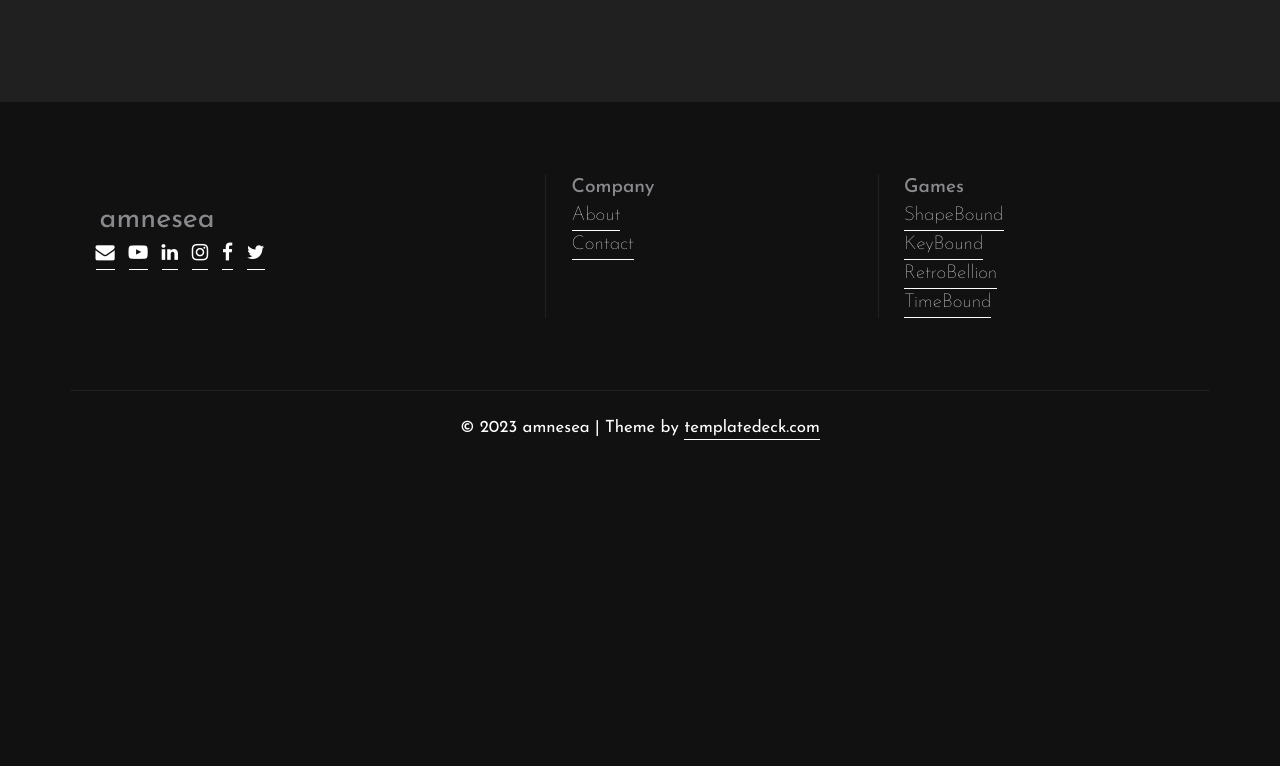
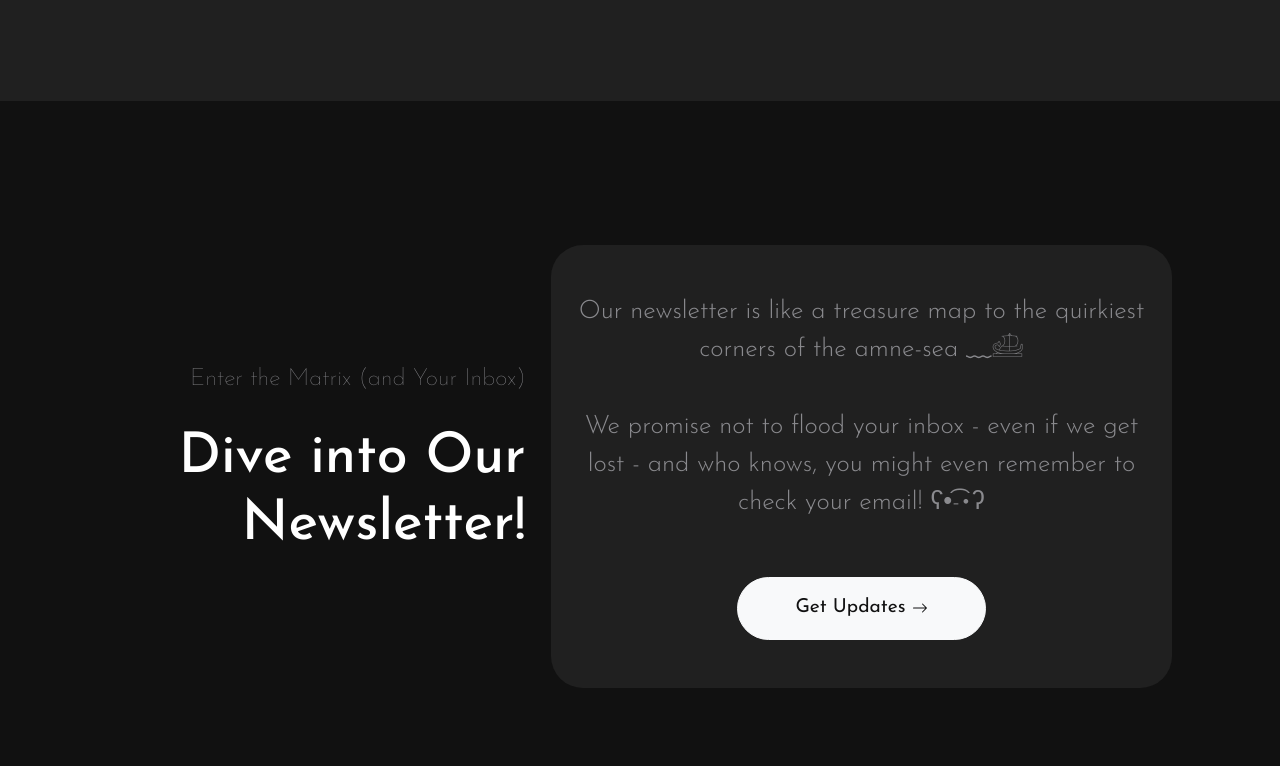
Before and after one commit to Amnesea/amnesea.github.io, a plain HTML site: page contact.html in a window 1280 px wide. Shown: the part 1234-2000 px from the top of the page. Before the commit the page ends 1698 px from the top, so only its background shows below. Drawn offline with Linux system fonts and the light colour scheme.

Commit message:
Add Newsletter in Contact

```diff
--- a/contact.html
+++ b/contact.html
@@ -254,6 +254,42 @@
             </div>
         </div>
 
+        <div class="bg-black">
+            <div class="container px-vw-5 py-vh-5">
+                <div class="row d-flex align-items-center">
+                    <div class="col-12 col-lg-5 text-center text-lg-end" data-aos="zoom-in-right">
+                        <span class="h5 text-secondary fw-lighter">Enter the Matrix (and Your Inbox)</span>
+                        <br><br>
+                        <h2 class="display-4">Dive into Our Newsletter!
+                        </h2>
+                    </div>
+                    <div class="col-12 col-lg-7 bg-dark rounded-5 py-vh-3 text-center my-5" data-aos="zoom-in-up">
+                        <!-- <h2 class="display-huge mb-5">
+                      <span class="fs-4 me-2 fw-light">$</span><span class="border-bottom border-5">499</span><span
+                        class="fs-6 fw-light">/day</span>
+                    </h2> -->
+                        <p class="lead text-secondary">
+                            Our newsletter is like a treasure map to the quirkiest corners of the
+                            amne-sea ﹏𓊝
+                            <br><br>
+                            We promise not to flood your inbox - even if we get lost - and who knows, you might even
+                            remember to
+                            check
+                            your email! ʕ•͡-•ʔ
+                            <br><br>
+                        </p>
+                        <a href="https://forms.office.com/r/h9e0WiidNZ" class="btn btn-xl btn-light">Get Updates
+                            <svg xmlns="http://www.w3.org/2000/svg" width="16" height="16" fill="currentColor"
+                                class="bi bi-arrow-right" viewBox="0 0 16 16">
+                                <path fill-rule="evenodd"
+                                    d="M1 8a.5.5 0 0 1 .5-.5h11.793l-3.147-3.146a.5.5 0 0 1 .708-.708l4 4a.5.5 0 0 1 0 .708l-4 4a.5.5 0 0 1-.708-.708L13.293 8.5H1.5A.5.5 0 0 1 1 8z" />
+                            </svg>
+                        </a>
+                    </div>
+                </div>
+            </div>
+        </div>
+
     </main>
 
     <footer class="bg-black border-top border-dark">
```
